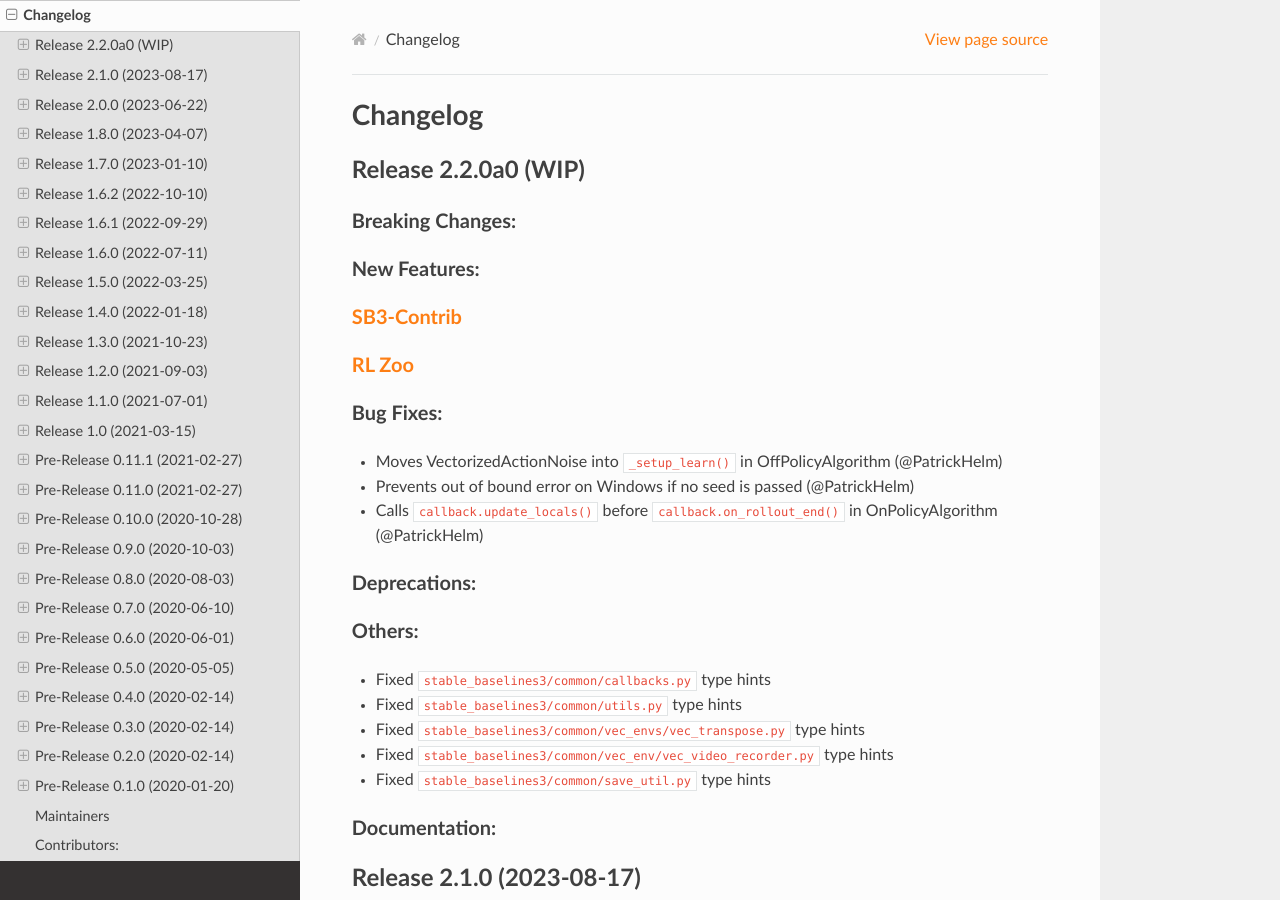
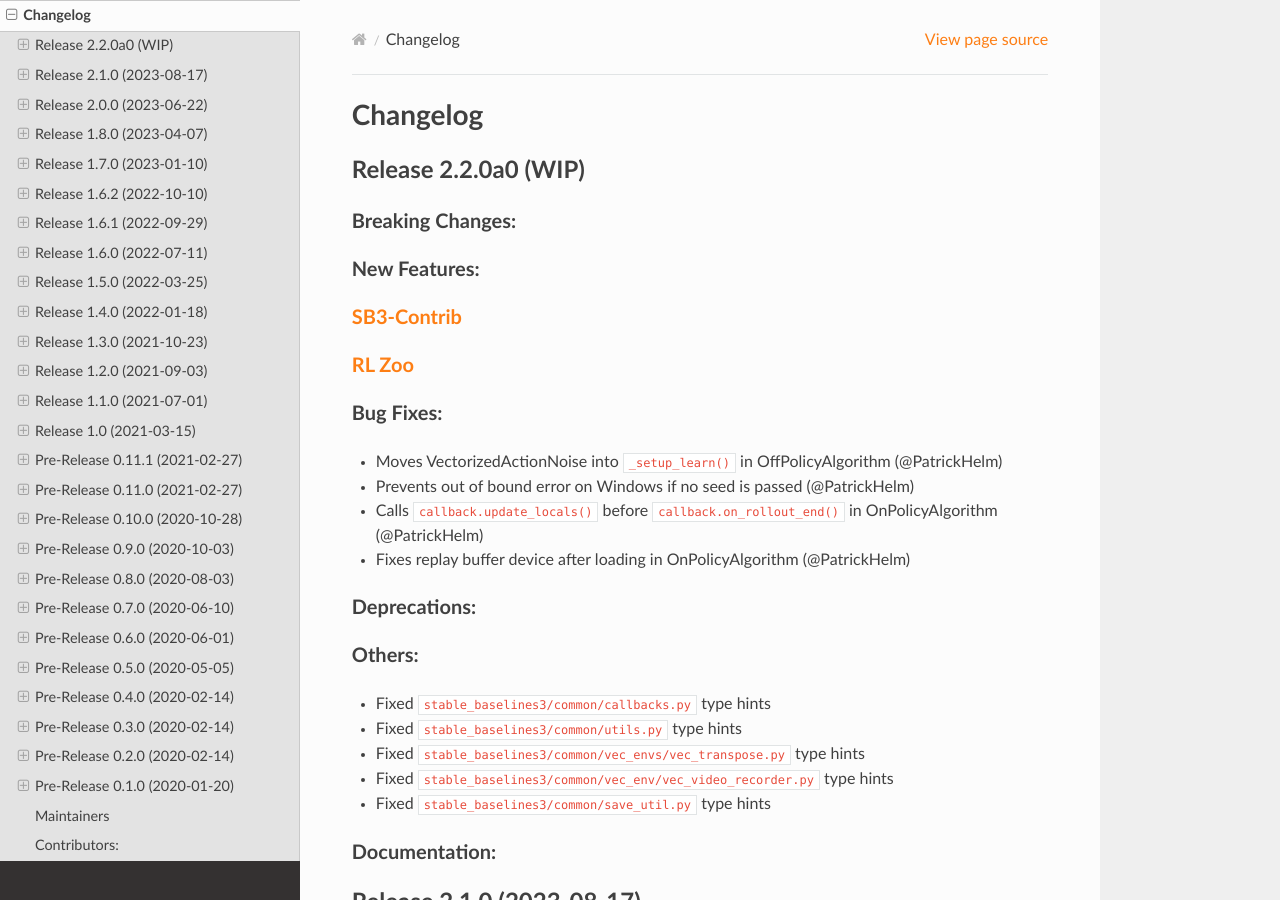
Before and after one commit to DLR-RM/stable-baselines3, a Sphinx documentation site: the page built from docs/misc/changelog.rst, in a window 1280 px wide and 900 px high. Built offline with Sphinx 7.4.7 and the Read the Docs theme 2.0.0, drawn with Linux system fonts in a browser that asks for light colours.

Commit message:
update changelog

```diff
--- a/docs/misc/changelog.rst
+++ b/docs/misc/changelog.rst
@@ -23,6 +23,7 @@
 - Moves VectorizedActionNoise into ``_setup_learn()`` in OffPolicyAlgorithm (@PatrickHelm)
 - Prevents out of bound error on Windows if no seed is passed (@PatrickHelm)
 - Calls ``callback.update_locals()`` before ``callback.on_rollout_end()`` in OnPolicyAlgorithm (@PatrickHelm)
+- Fixes replay buffer device after loading in OnPolicyAlgorithm (@PatrickHelm)
 
 Deprecations:
 ^^^^^^^^^^^^^
```
